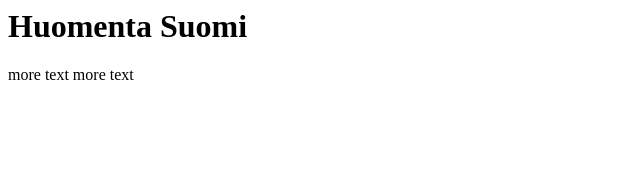
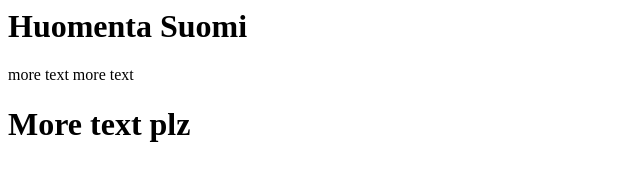
Before and after one commit to OlofPalmu/Demo2, a plain HTML site: page index.html in a window 1280 px wide. Shown: the whole page, without its empty margins (0-640 px from the left). Drawn offline with Linux system fonts and the light colour scheme.

Commit message:
Update index.html

```diff
--- a/index.html
+++ b/index.html
@@ -1,3 +1,4 @@
 <H1>Huomenta Suomi</H1>
 more text
 more text
+<H1>More text plz</H1>
```
